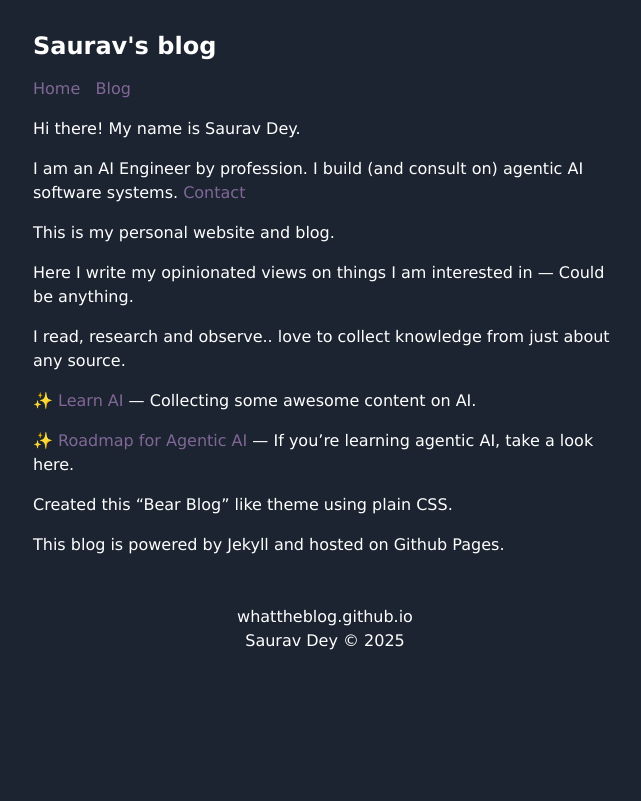
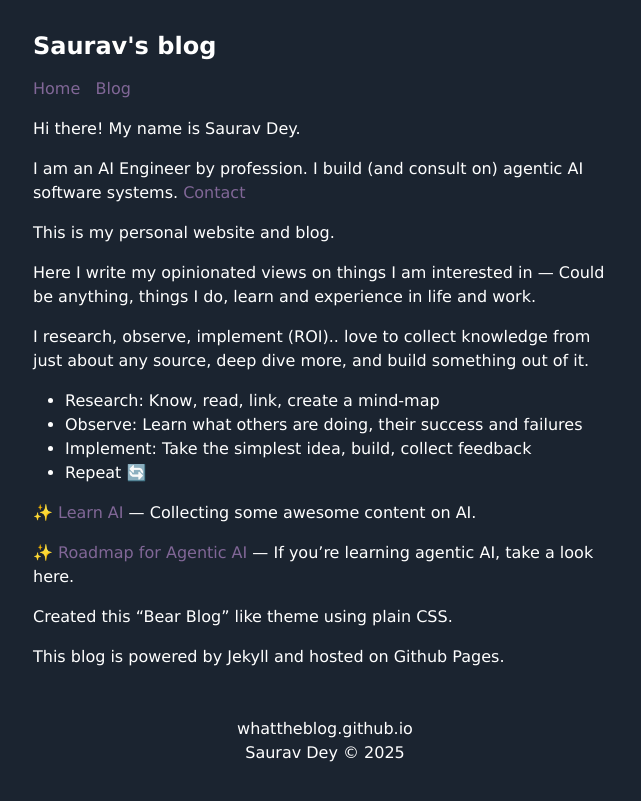
Before and after one commit to agentloopfyi/agentloopfyi.github.io, a Jekyll site: the page built from index.markdown, in a window 1280 px wide. Shown: the top 801 px of the page, without its empty margins (315-956 px from the left). Built offline with Jekyll 4.4.1, drawn with Linux system fonts in a browser that asks for light colours.

Commit message:
Update index.markdown

```diff
--- a/index.markdown
+++ b/index.markdown
@@ -8,9 +8,13 @@ I am an AI Engineer by profession. I build (and consult on) agentic AI software
 
 This is my personal website and blog.
 
-Here I write my opinionated views on things I am interested in — Could be anything.
+Here I write my opinionated views on things I am interested in — Could be anything, things I do, learn and experience in life and work.
 
-I read, research and observe.. love to collect knowledge from just about any source.
+I research, observe, implement (ROI).. love to collect knowledge from just about any source, deep dive more, and build something out of it.
+- Research: Know, read, link, create a mind-map
+- Observe: Learn what others are doing, their success and failures
+- Implement: Take the simplest idea, build, collect feedback
+- Repeat 🔄
 
 ✨ [Learn AI](/learn-ai) — Collecting some awesome content on AI.
 
```
